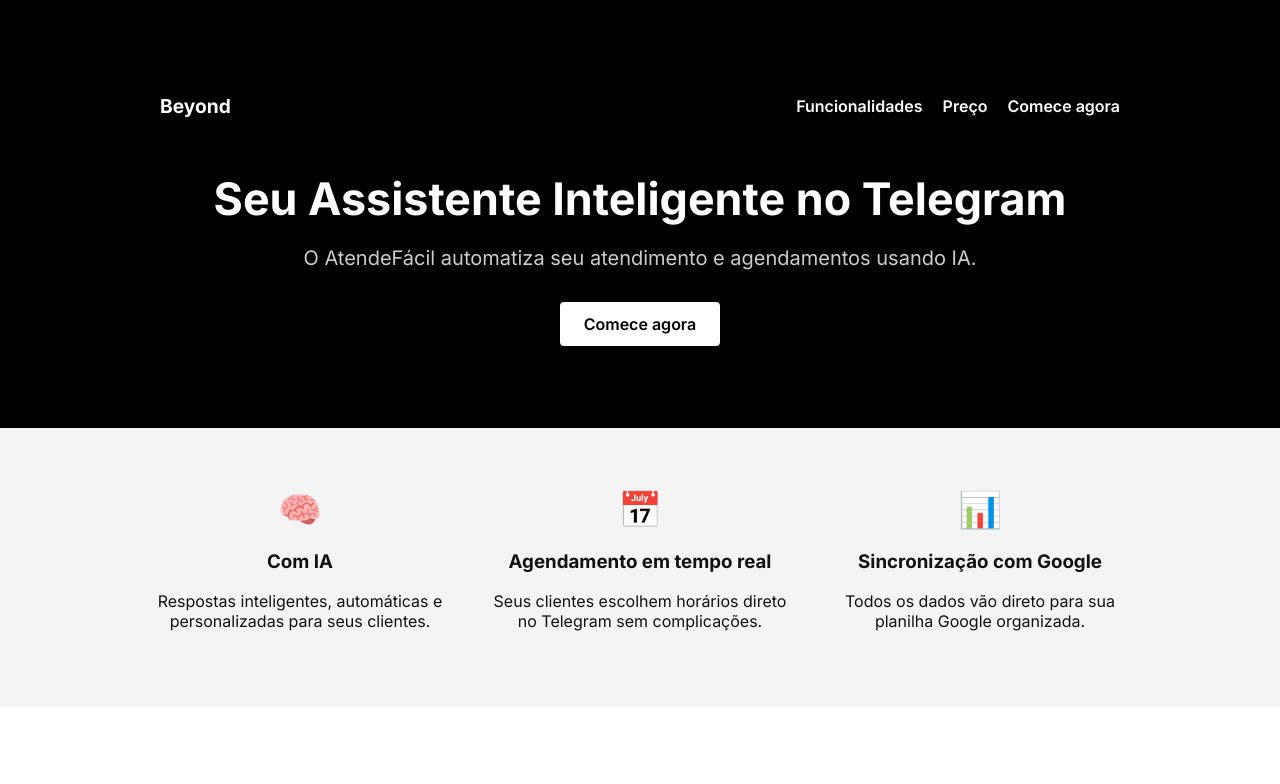
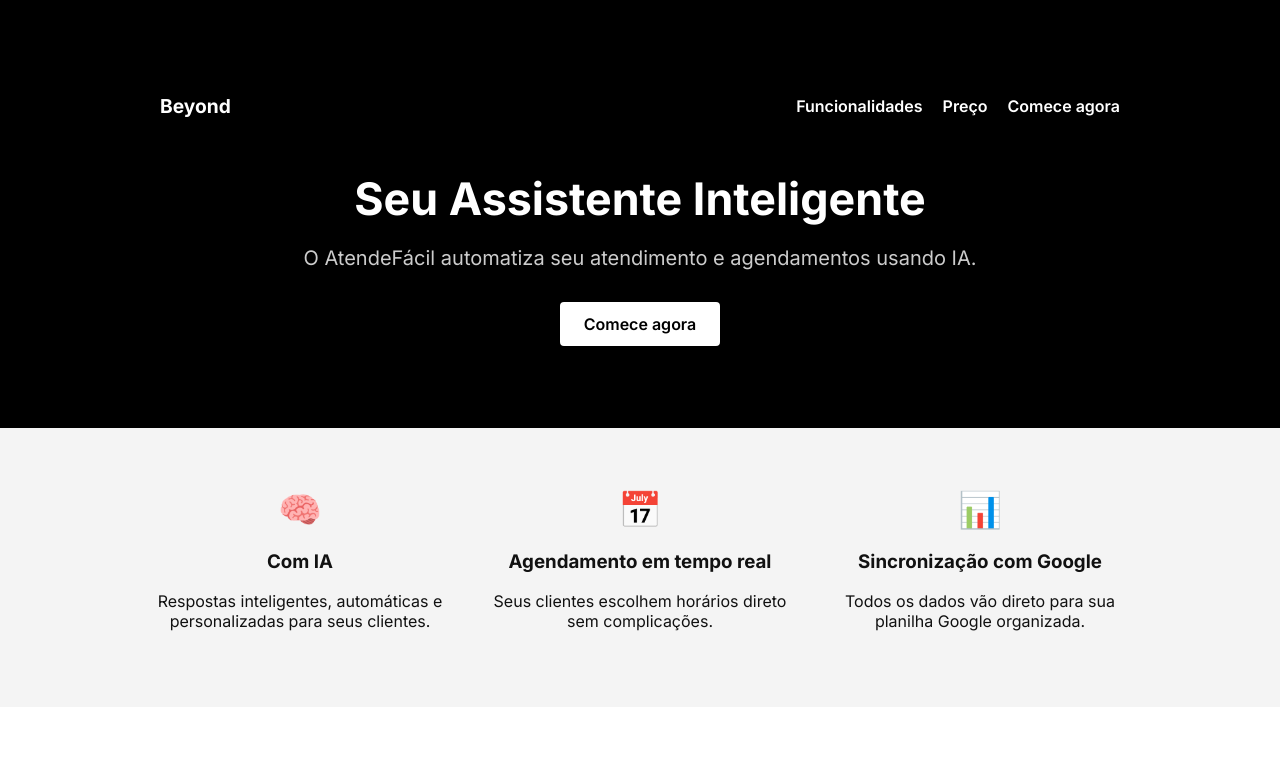
Before and after one commit to Lrj22/atendefacil-site, a plain HTML site: page index.html in a window 1280 px wide. Shown: the top 784 px of the page. Drawn offline with Linux system fonts and the light colour scheme.

Commit message:
fix: remove telegram word

```diff
--- a/index.html
+++ b/index.html
@@ -3,7 +3,7 @@
 <head>
   <meta charset="UTF-8" />
   <meta name="viewport" content="width=device-width, initial-scale=1.0"/>
-  <title>AtendeFácil – Assistente Inteligente no Telegram</title>
+  <title>AtendeFácil – Assistente Inteligente</title>
   <link href="https://fonts.googleapis.com/css2?family=Inter:wght@400;600;700&display=swap" rel="stylesheet">
   <link rel="stylesheet" href="style.css" />
 </head>
@@ -18,7 +18,7 @@
       </ul>
     </nav>
     <div class="hero">
-      <h1>Seu Assistente Inteligente no Telegram</h1>
+      <h1>Seu Assistente Inteligente</h1>
       <p>O AtendeFácil automatiza seu atendimento e agendamentos usando IA.</p>
       <a href="#cta" class="btn">Comece agora</a>
     </div>
@@ -33,7 +33,7 @@
     <div class="feature">
       <div class="icon">📅</div>
       <h3>Agendamento em tempo real</h3>
-      <p>Seus clientes escolhem horários direto no Telegram sem complicações.</p>
+      <p>Seus clientes escolhem horários direto sem complicações.</p>
     </div>
     <div class="feature">
       <div class="icon">📊</div>
@@ -75,7 +75,7 @@
 
     <p><strong>Disputas:</strong> Em caso de disputa, entre em contato com nosso suporte. Tentaremos resolver o problema em até 3 dias úteis.</p>
 
-    <p><strong>Produto digital:</strong> O AtendeFácil é um serviço digital de autoatendimento via Telegram. Nenhum produto físico é enviado.</p>
+    <p><strong>Produto digital:</strong> O AtendeFácil é um serviço digital de autoatendimento. Nenhum produto físico é enviado.</p>
 
     <p><strong>Promoções:</strong> Quaisquer promoções terão os termos descritos no momento da oferta e são válidas por tempo limitado.</p>
   </div>
```
